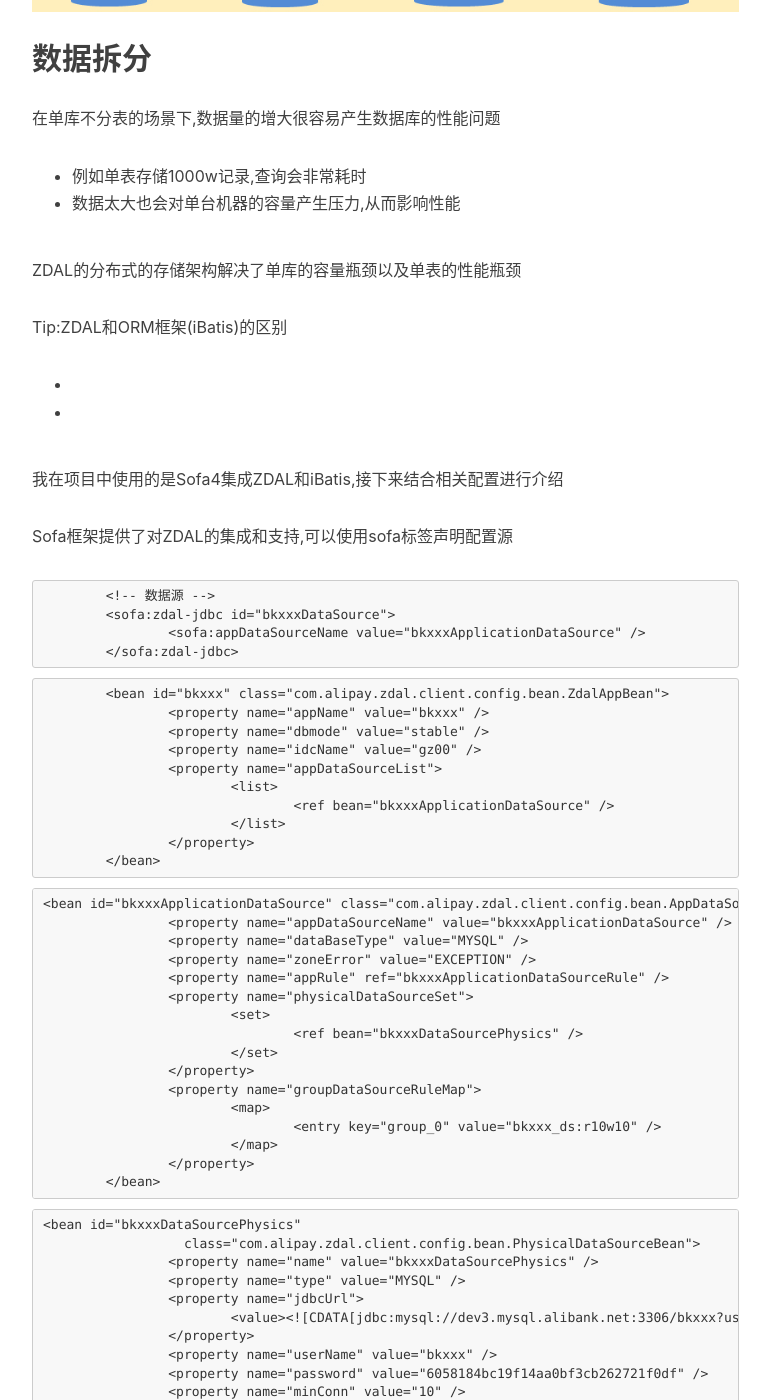
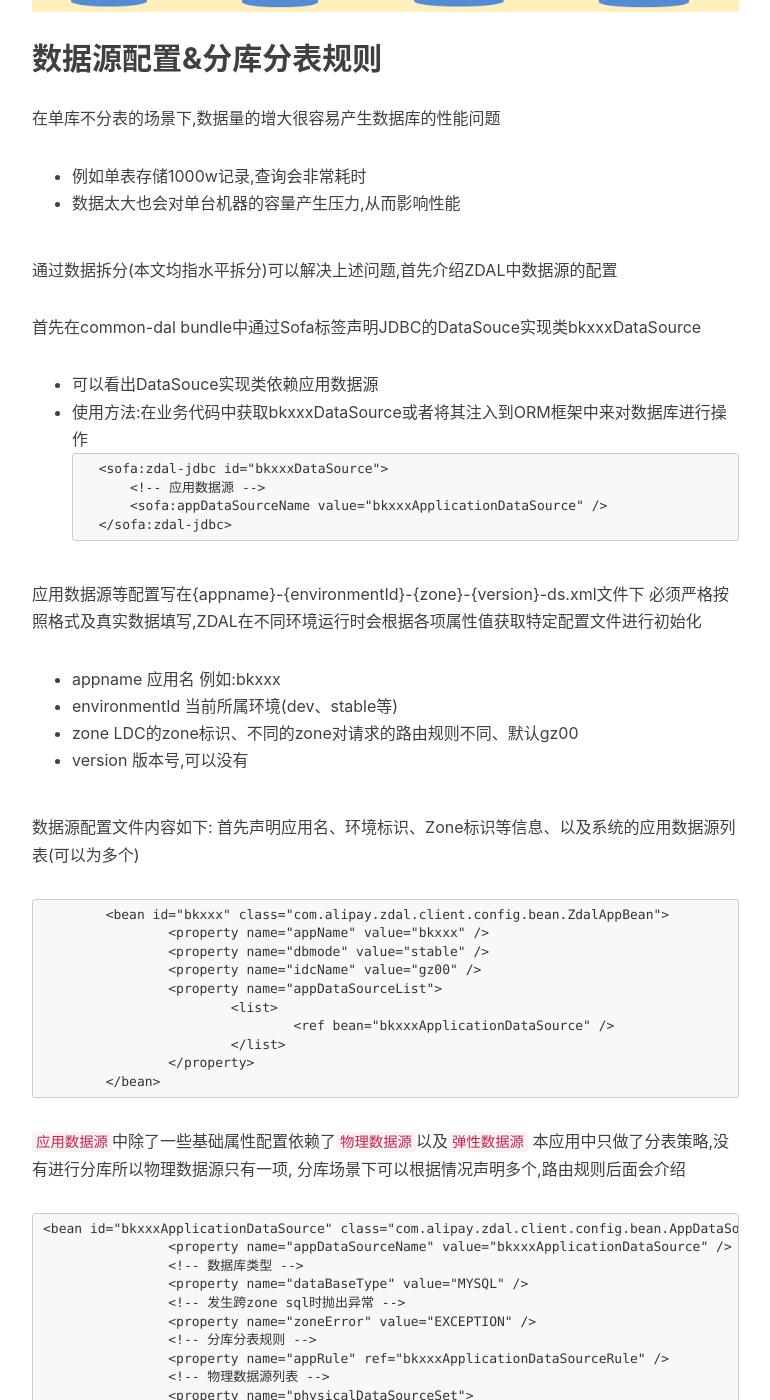
Before and after one commit to DoubleChick/DoubleChick.github.io, a Jekyll site: the page built from _posts/2017-12-10-zdal.markdown, in a window 1280 px wide and 1400 px high, scrolled down 1635 px. Shown: the whole window, without its empty margins (233-1003 px from the left). Built offline with Jekyll 4.4.1, drawn with Linux system fonts in a browser that asks for light colours; nearby versions of some CDN libraries; comment, search, counter and statistics services are not loaded; some of the changed text lies outside the part shown.

Commit message:
Blog4Part9

````diff
--- a/_posts/2017-12-10-zdal.markdown
+++ b/_posts/2017-12-10-zdal.markdown
@@ -1,7 +1,7 @@
 ---
 layout:     post
 title:      "ZDAL-分布式数据存储框架"
-subtitle:   "数据拆分"
+subtitle:   "数据拆分|分布式Sequence|ORM集成"
 date:       2017-12-16 13:30:00
 author:     "ZJF"
 header-img: "img/post-bg-unix-linux.jpg"
@@ -25,33 +25,37 @@
 * 个人感觉ZDAL主要解决性能安全问题,ORM框架主要为生成SQL以及数据库记录以及内存对象转换提供便利,两者互不依赖可单独使用
 
 本人在项目中使用的是 Sofa4 + ZDAL4 + iBatis 架构
-本文主要在数据拆分、分布式Sequence、与ORM集成三个方面介绍ZDAL
+本文主要介绍一下ZDAL的数据拆分功能及涉及到的相关概念
 
 ZDAL架构图一览
 ![img](/img/in-post/zdal-architecture.jpg)
 
-## 数据拆分
+## 数据源配置&分库分表规则
 在单库不分表的场景下,数据量的增大很容易产生数据库的性能问题
 * 例如单表存储1000w记录,查询会非常耗时
 * 数据太大也会对单台机器的容量产生压力,从而影响性能
 
-ZDAL的分布式的存储架构解决了单库的容量瓶颈以及单表的性能瓶颈
+通过数据拆分(本文均指水平拆分)可以解决上述问题,首先介绍ZDAL中数据源的配置
 
-Tip:ZDAL和ORM框架(iBatis)的区别
-*
-*
-
-
-我在项目中使用的是Sofa4集成ZDAL和iBatis,接下来结合相关配置进行介绍
-
-Sofa框架提供了对ZDAL的集成和支持,可以使用sofa标签声明配置源
+首先在common-dal bundle中通过Sofa标签声明JDBC的DataSouce实现类bkxxxDataSource
+* 可以看出DataSouce实现类依赖应用数据源
+* 使用方法:在业务代码中获取bkxxxDataSource或者将其注入到ORM框架中来对数据库进行操作
 ```XML
-	<!-- 数据源 -->
 	<sofa:zdal-jdbc id="bkxxxDataSource">
+		<!-- 应用数据源 -->
 		<sofa:appDataSourceName value="bkxxxApplicationDataSource" />
 	</sofa:zdal-jdbc>
 ```
 
+应用数据源等配置写在{appname}-{environmentId}-{zone}-{version}-ds.xml文件下
+必须严格按照格式及真实数据填写,ZDAL在不同环境运行时会根据各项属性值获取特定配置文件进行初始化
+* appname 应用名 例如:bkxxx
+* environmentId 当前所属环境(dev、stable等)
+* zone LDC的zone标识、不同的zone对请求的路由规则不同、默认gz00
+* version 版本号,可以没有
+
+数据源配置文件内容如下:
+首先声明应用名、环境标识、Zone标识等信息、以及系统的应用数据源列表(可以为多个)
 ```XML
 	<bean id="bkxxx" class="com.alipay.zdal.client.config.bean.ZdalAppBean">
 		<property name="appName" value="bkxxx" />
@@ -65,17 +69,25 @@
 	</bean>
 ```
 
+`应用数据源`中除了一些基础属性配置依赖了`物理数据源`以及`弹性数据源`
+本应用中只做了分表策略,没有进行分库所以物理数据源只有一项,
+分库场景下可以根据情况声明多个,路由规则后面会介绍
 ```XML
 <bean id="bkxxxApplicationDataSource" class="com.alipay.zdal.client.config.bean.AppDataSourceBean">
 		<property name="appDataSourceName" value="bkxxxApplicationDataSource" />
+		<!-- 数据库类型 -->
 		<property name="dataBaseType" value="MYSQL" />
+		<!-- 发生跨zone sql时抛出异常 -->
 		<property name="zoneError" value="EXCEPTION" />
+		<!-- 分库分表规则 -->
 		<property name="appRule" ref="bkxxxApplicationDataSourceRule" />
+		<!-- 物理数据源列表 -->
 		<property name="physicalDataSourceSet">
 			<set>
 				<ref bean="bkxxxDataSourcePhysics" />
 			</set>
 		</property>
+		<!-- 弹性数据源配置 -->
 		<property name="groupDataSourceRuleMap">
 			<map>
 				<entry key="group_0" value="bkxxx_ds:r10w10" />
@@ -84,41 +96,26 @@
 	</bean>
 ```
 
+`物理数据源`
 ```XML
-<bean id="bkxxxDataSourcePhysics"
-		  class="com.alipay.zdal.client.config.bean.PhysicalDataSourceBean">
-		<property name="name" value="bkxxxDataSourcePhysics" />
-		<property name="type" value="MYSQL" />
-		<property name="jdbcUrl">
-			<value><![CDATA[jdbc:mysql://dev3.mysql.alibank.net:3306/bkxxx?useUnicode=true&amp;characterEncoding=utf8]]></value>
-		</property>
-		<property name="userName" value="bkxxx" />
-		<property name="password" value="6058184bc19f14aa0bf3cb262721f0df" />
-		<property name="minConn" value="10" />
-		<property name="maxConn" value="15" />
-		<property name="driverClass" value="com.mysql.jdbc.Driver" />
-		<property name="blockingTimeoutMillis" value="5000" />
-		<property name="idleTimeoutMinutes" value="30" />
-		<property name="preparedStatementCacheSize" value="100" />
-		<property name="queryTimeout" value="180" />
-		<property name="prefill" value="false" />
-		<property name="maxReadThreshold" value="100" />
-		<property name="maxWriteThreshold" value="100" />
+<bean id="bkxxxDataSourcePhysics" class="com.alipay.zdal.client.config.bean.PhysicalDataSourceBean">
+		<!-- 用户名、密码、连接数、超时时间等配置,此处略 -->
 		<property name="logicDbNameSet">
 			<set>
 				<value><![CDATA[bkxxx_ds]]></value>
 			</set>
 		</property>
-	</bean>
+</bean>
 ```
 
+应用数据源的规则
 ```XML
-	<bean id="bkxxxApplicationDataSourceRule" class="com.alipay.zdal.rule.config.beans.AppRule"
-		  init-method="init">
+	<bean id="bkxxxApplicationDataSourceRule" class="com.alipay.zdal.rule.config.beans.AppRule" init-method="init">
 		<property name="masterRule" ref="bkxxxApplicationDataSourceElasticRule" />
 	</bean>
 ```
 
+数据源规则列表,以table为当单位,真实场景需要将所有table加入tableRules中key为表名
 ```XML
 <bean id="bkxxxApplicationDataSourceElasticRule" class="com.alipay.zdal.rule.config.beans.ShardRule">
 		<property name="dbtype" value="MYSQL" />
@@ -130,6 +127,11 @@
 </bean>
 ```
 
+本文以一个简单的例子介绍一下分库分表规则,
+bkxxx_transfer_detail表存储支付宝转账记录,表中aliPay_id存储支付宝id
+以aliPay_id作为分表位,分表规则:根据aliPay_id后两位进行sql路由
+
+配置如下
 ```XML
 <bean id="bkxxx_table_rule" class="com.alipay.zdal.rule.config.beans.TableRule" init-method="init">
 		<property name="logicTableName" value="bkxxx_table" />
@@ -151,3 +153,5 @@
 		</property>
 	</bean>
 ```
+
+ZDAL的分布式Sequence的其他特性后续有心得再补充 ╮(￣▽￣"")╭
````
